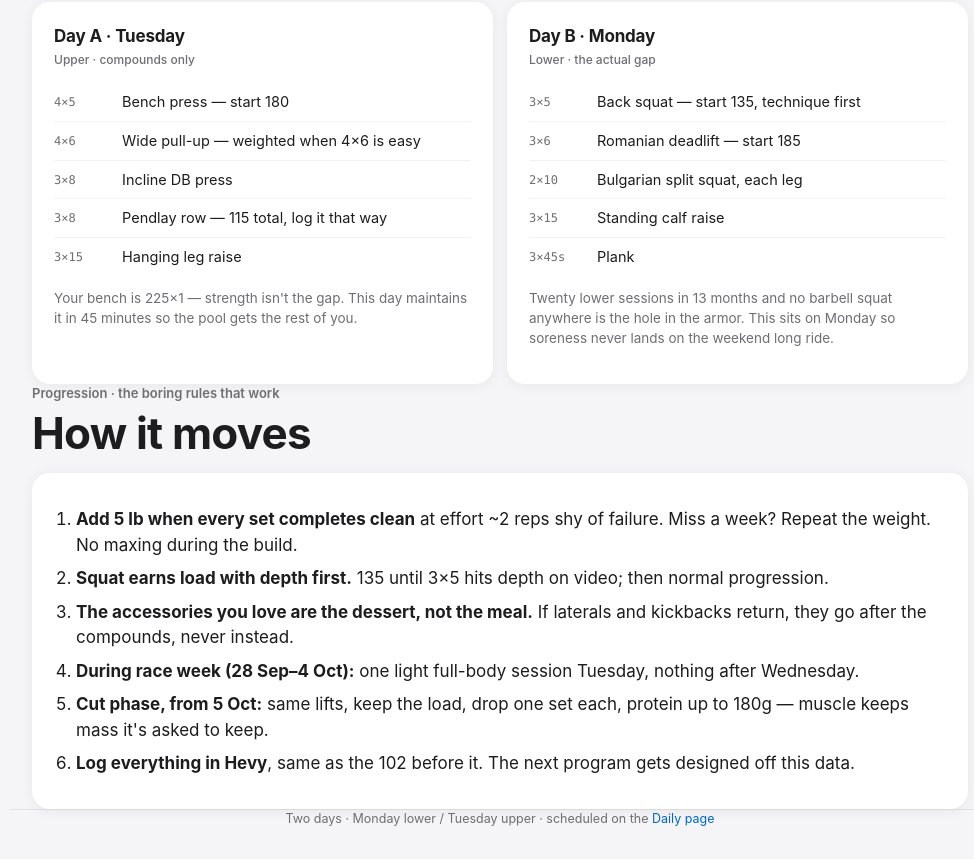
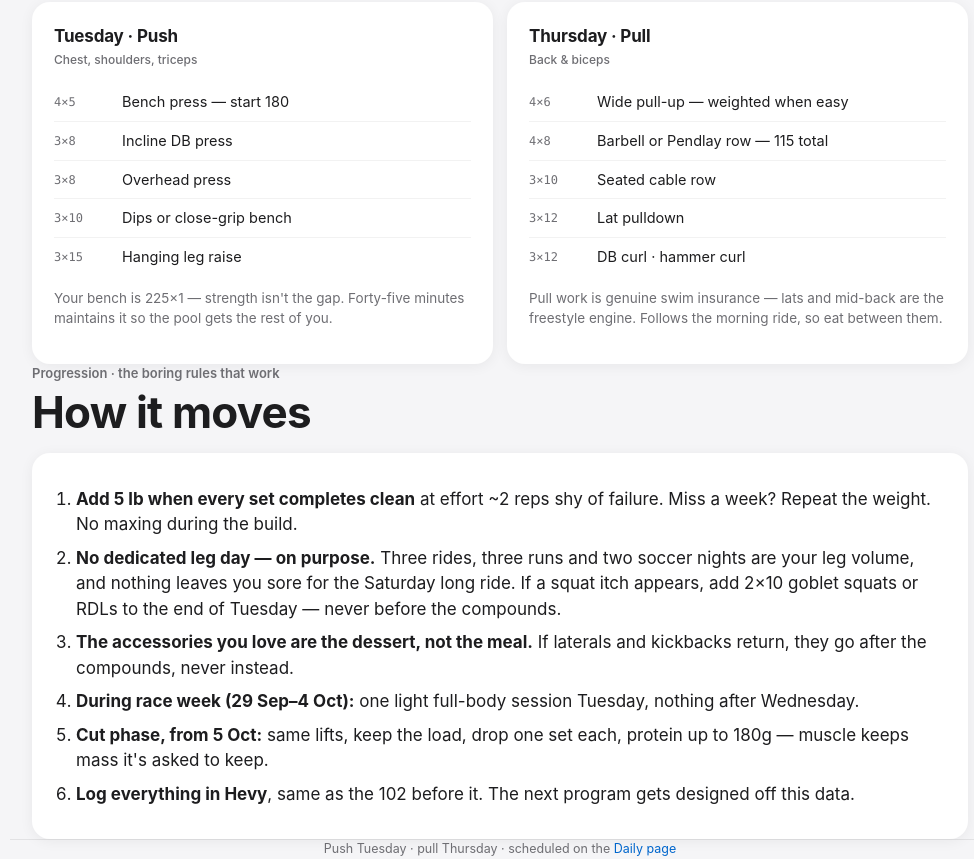
Before and after one commit to burnerdrew2-prog/myfirstironman, a plain HTML site: page gym.html in a window 1280 px wide. Shown: the part 595-1454 px from the top of the page, without its empty margins (140-1114 px from the left). Before the commit the page ends 1423 px from the top, so only its background shows below. Drawn offline with Linux system fonts and the light colour scheme.

Commit message:
Deploy 2026-09-03 23:55

```diff
--- a/gym.html
+++ b/gym.html
@@ -311,32 +311,32 @@ li.open .bdetail{display:block}
 </section>
 
 <section class="wrap">
-  <div class="tag">Two days, 45 minutes each &middot; wired into the Daily schedule</div>
+  <div class="tag">Push / pull &middot; Tuesday and Thursday, 45 min &middot; wired into the Daily schedule</div>
   <h2>The program</h2>
   <div class="two">
     <div class="col">
-      <h3>Day A &middot; Tuesday</h3>
-      <div class="when">Upper &middot; compounds only</div>
+      <h3>Tuesday &middot; Push</h3>
+      <div class="when">Chest, shoulders, triceps</div>
       <ul class="sched">
         <li><span class="t">4&times;5</span><span>Bench press &mdash; start 180</span></li>
-        <li><span class="t">4&times;6</span><span>Wide pull-up &mdash; weighted when 4&times;6 is easy</span></li>
         <li><span class="t">3&times;8</span><span>Incline DB press</span></li>
-        <li><span class="t">3&times;8</span><span>Pendlay row &mdash; 115 total, log it that way</span></li>
+        <li><span class="t">3&times;8</span><span>Overhead press</span></li>
+        <li><span class="t">3&times;10</span><span>Dips or close-grip bench</span></li>
         <li><span class="t">3&times;15</span><span>Hanging leg raise</span></li>
       </ul>
-      <p style="font-size:13.5px;color:var(--ink2);margin-top:12px">Your bench is 225×1 — strength isn't the gap. This day maintains it in 45 minutes so the pool gets the rest of you.</p>
+      <p style="font-size:13.5px;color:var(--ink2);margin-top:12px">Your bench is 225&times;1 &mdash; strength isn't the gap. Forty-five minutes maintains it so the pool gets the rest of you.</p>
     </div>
     <div class="col">
-      <h3>Day B &middot; Monday</h3>
-      <div class="when">Lower &middot; the actual gap</div>
+      <h3>Thursday &middot; Pull</h3>
+      <div class="when">Back &amp; biceps</div>
       <ul class="sched">
-        <li><span class="t">3&times;5</span><span>Back squat &mdash; start 135, technique first</span></li>
-        <li><span class="t">3&times;6</span><span>Romanian deadlift &mdash; start 185</span></li>
-        <li><span class="t">2&times;10</span><span>Bulgarian split squat, each leg</span></li>
-        <li><span class="t">3&times;15</span><span>Standing calf raise</span></li>
-        <li><span class="t">3&times;45s</span><span>Plank</span></li>
+        <li><span class="t">4&times;6</span><span>Wide pull-up &mdash; weighted when easy</span></li>
+        <li><span class="t">4&times;8</span><span>Barbell or Pendlay row &mdash; 115 total</span></li>
+        <li><span class="t">3&times;10</span><span>Seated cable row</span></li>
+        <li><span class="t">3&times;12</span><span>Lat pulldown</span></li>
+        <li><span class="t">3&times;12</span><span>DB curl &middot; hammer curl</span></li>
       </ul>
-      <p style="font-size:13.5px;color:var(--ink2);margin-top:12px">Twenty lower sessions in 13 months and no barbell squat anywhere is the hole in the armor. This sits on Monday so soreness never lands on the weekend long ride.</p>
+      <p style="font-size:13.5px;color:var(--ink2);margin-top:12px">Pull work is genuine swim insurance &mdash; lats and mid-back are the freestyle engine. Follows the morning ride, so eat between them.</p>
     </div>
   </div>
 </section>
@@ -347,9 +347,9 @@ li.open .bdetail{display:block}
   <div class="needs">
     <ol>
       <li><b>Add 5 lb when every set completes clean</b> at effort ~2 reps shy of failure. Miss a week? Repeat the weight. No maxing during the build.</li>
-      <li><b>Squat earns load with depth first.</b> 135 until 3×5 hits depth on video; then normal progression.</li>
+      <li><b>No dedicated leg day &mdash; on purpose.</b> Three rides, three runs and two soccer nights are your leg volume, and nothing leaves you sore for the Saturday long ride. If a squat itch appears, add 2&times;10 goblet squats or RDLs to the end of Tuesday &mdash; never before the compounds.</li>
       <li><b>The accessories you love are the dessert, not the meal.</b> If laterals and kickbacks return, they go after the compounds, never instead.</li>
-      <li><b>During race week (28 Sep–4 Oct):</b> one light full-body session Tuesday, nothing after Wednesday.</li>
+      <li><b>During race week (29 Sep–4 Oct):</b> one light full-body session Tuesday, nothing after Wednesday.</li>
       <li><b>Cut phase, from 5 Oct:</b> same lifts, keep the load, drop one set each, protein up to 180g — muscle keeps mass it's asked to keep.</li>
       <li><b>Log everything in Hevy</b>, same as the 102 before it. The next program gets designed off this data.</li>
     </ol>
@@ -357,7 +357,7 @@ li.open .bdetail{display:block}
 </section>
 
 <footer class="wrap">
-  Two days &middot; Monday lower / Tuesday upper &middot; scheduled on the <a href="./">Daily page</a>
+  Push Tuesday &middot; pull Thursday &middot; scheduled on the <a href="./">Daily page</a>
 </footer>
 </body>
 </html>
```
Also changed, not shown: index.html (+1 -1 lines), progress.html (+1 -1 lines), training.html (+15 -0 lines), 1 other file.
